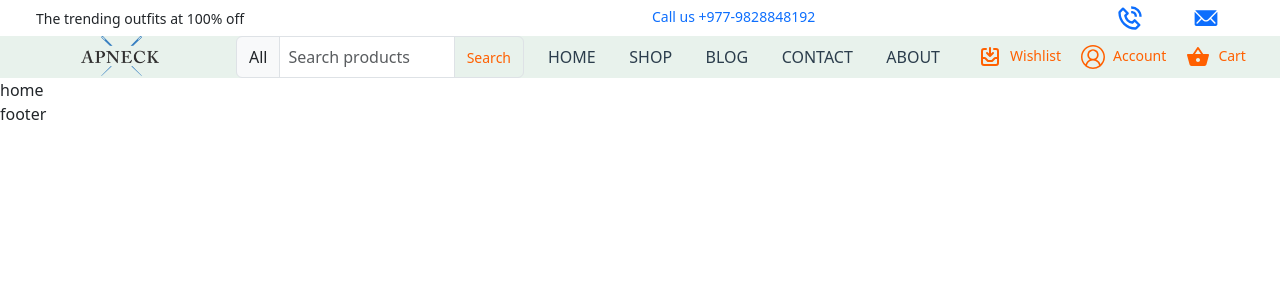
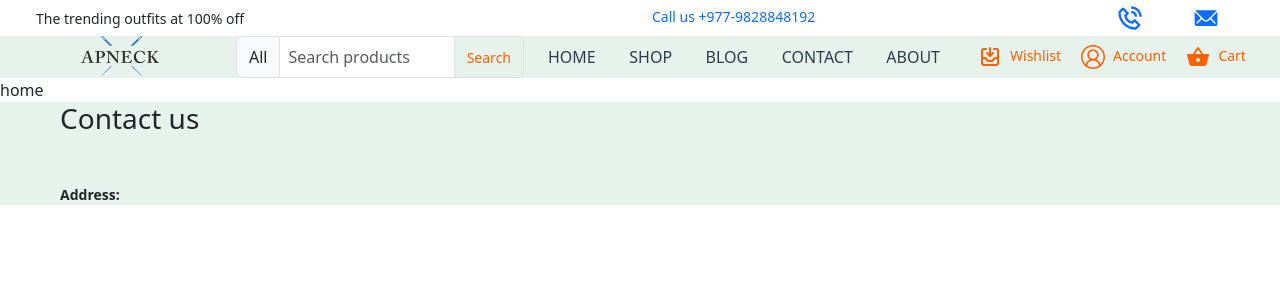
Before and after one commit to Karanbohara01/Cultural-Hub-Ecommerce, a React (Vite) app: page / in a window 1280 px wide. Shown: the top 300 px of the page. Built offline with nearby package versions, Linux system fonts and the light colour scheme.

Commit message:
footerstarted

```diff
--- a/src/App.css
+++ b/src/App.css
@@ -57,3 +57,9 @@ button {
 }
 
 /* Header ends here */
+
+/* footer starts here */
+footer {
+  background-color: var(--lighter2);
+}
+/* footer ends here */
--- a/src/components/footer.jsx
+++ b/src/components/footer.jsx
@@ -1,7 +1,24 @@
 import React from "react";
 
 const footer = () => {
-  return <div>footer</div>;
+  return (
+    <>
+      <footer className="footer px-5">
+        <div className="container-xxl">
+          <div className="row">
+            <div className="col-4 d-flex flex-column">
+              <h3 className="mb-5">Contact us</h3>
+              <div className="footer-details">
+                <p>
+                  <b>Address:</b>
+                </p>
+              </div>
+            </div>
+          </div>
+        </div>
+      </footer>
+    </>
+  );
 };
 
 export default footer;
```
